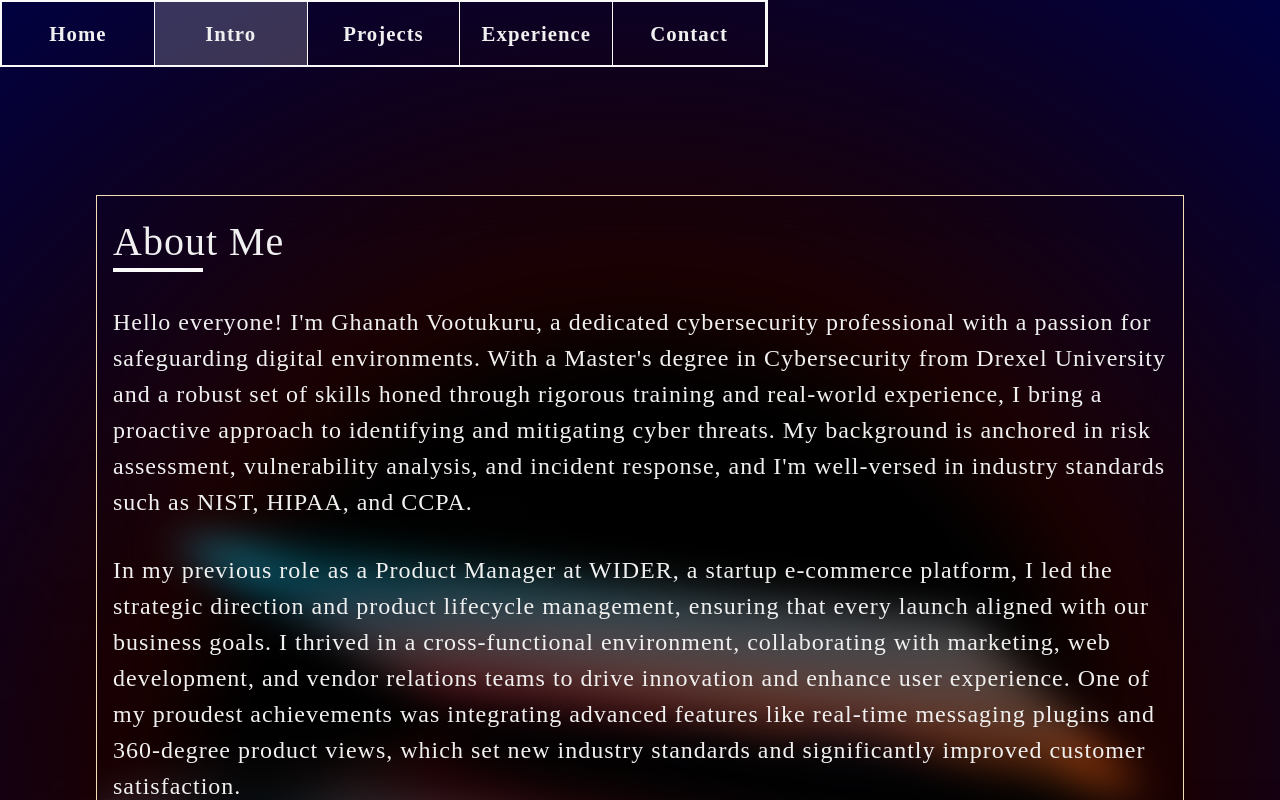
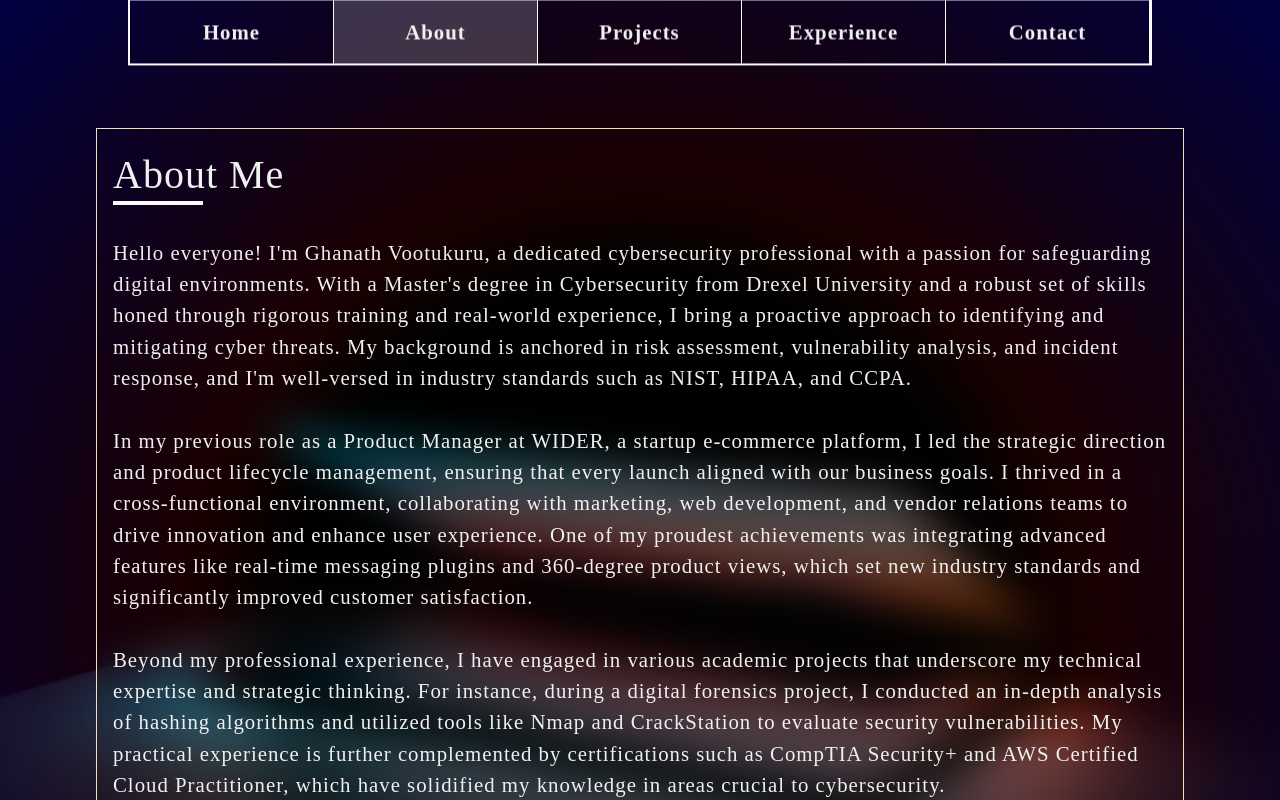
Before and after one commit to AnilKumar3494/ghanath-portfolio, a React (Vite) app: page /intro in a window 1280 px wide. Shown: the top 800 px of the page. Built offline with nearby package versions, Linux system fonts and the light colour scheme.

Commit message:
updated-navvar

```diff
--- a/src/components/NavBar.jsx
+++ b/src/components/NavBar.jsx
@@ -8,7 +8,7 @@ const NavBar = () => {
 
   const navLinks = [
     { path: "/", label: "Home" },
-    { path: "/intro", label: "Intro" },
+    { path: "/intro", label: "About" },
     { path: "/project", label: "Projects" },
 
     { path: "/experience", label: "Experience" },
@@ -22,6 +22,7 @@ const NavBar = () => {
           key={path}
           className={`nav_link ${location.pathname === path ? "active" : ""}`}
           to={path}
+          title={label}
         >
           {label}
         </Link>
--- a/src/components/container.css
+++ b/src/components/container.css
@@ -68,7 +68,7 @@ ul {
 
 .input_para {
   color: var(--text-gray);
-  font-size: var(--font-size-200);
+  font-size: var(--font-size-150);
 }
 
 .flex_col_2 {
--- a/src/components/navbarStyles.css
+++ b/src/components/navbarStyles.css
@@ -8,12 +8,21 @@
   justify-content: space-evenly;
   align-items: center;
 
-  width: 60%;
+  min-width: 80%;
+  margin: 0 auto;
+
+  position: fixed;
+  z-index: 100;
+
+  backdrop-filter: blur(10px);
+  top: 4%;
+  left: 50%;
+  transform: translate(-50%, -50%);
 }
 
 .nav_bar .nav_link {
   width: 100%;
-  padding-block: 1rem;
+  padding: 1rem 1.2rem;
   border-right: 1px solid var(--primary-white);
   text-align: center;
 
--- a/src/pages/Home.jsx
+++ b/src/pages/Home.jsx
@@ -6,20 +6,21 @@ import QuickLinks from "../components/quickLinks";
 
 const Home = () => {
   return (
+    <>
+      <NavBar className="nav_bar" />
       <div className="background_image content_align">
         <section className="landing_page_content">
           <div className="intro_text">
             <h3>Hi, I'm Ghanath Vootukuru</h3>
             <p>This would be the landing page with a short description!</p>
           </div>
-
-        <NavBar className="nav_bar" />
         </section>
 
         <section className="quick_links">
           <QuickLinks />
         </section>
       </div>
+    </>
   );
 };
 
--- a/src/pages/Intro.jsx
+++ b/src/pages/Intro.jsx
@@ -38,9 +38,7 @@ const Intro = () => {
 
   return (
     <BgImg>
-      <nav>
-        <NavBar />
-      </nav>
+      <NavBar />
 
       <section className="container">
         <div className="container_content">
--- a/src/pages/homeStyles.css
+++ b/src/pages/homeStyles.css
@@ -1,9 +1,14 @@
 h3 {
   font-size: var(--font-size-700);
 }
+
 p {
   font-size: var(--font-size-200);
   color: var(--medium-gray);
+}
+
+.home_nav_bar .nav_link.active {
+  background: rgba(255, 255, 255, 0.2);
 }
 
 .content_align {
@@ -75,7 +80,7 @@ p {
 .quick_links {
   position: absolute;
 
-  bottom: 7rem;
+  bottom: 7%;
   left: 50%;
   transform: translateX(-50%);
   -webkit-transform: translateX(-50%);
--- a/src/styles/globalStyles.css
+++ b/src/styles/globalStyles.css
@@ -6,15 +6,15 @@
 
   --bg-black: #181c1f;
 
-  --font-size-100: 1rem;
-  --font-size-125: 1.125rem;
-  --font-size-150: 1.3rem;
-  --font-size-200: 1.5rem;
-  --font-size-300: 1.8rem;
-  --font-size-400: 2.2rem;
-  --font-size-500: 2.5rem;
-  --font-size-600: 3rem;
-  --font-size-700: 4rem;
+  --font-size-100: clamp(0.875rem, 1rem + 0.25vw, 1rem);
+  --font-size-125: clamp(1rem, 1.125rem + 0.25vw, 1.125rem);
+  --font-size-150: clamp(1.125rem, 1.3rem + 0.25vw, 1.3rem);
+  --font-size-200: clamp(1.25rem, 1.5rem + 0.25vw, 1.5rem);
+  --font-size-300: clamp(1.5rem, 1.8rem + 0.25vw, 1.8rem);
+  --font-size-400: clamp(1.75rem, 2.2rem + 0.25vw, 2.2rem);
+  --font-size-500: clamp(2rem, 2.5rem + 0.25vw, 2.5rem);
+  --font-size-600: clamp(2.5rem, 3rem + 0.25vw, 3rem);
+  --font-size-700: clamp(3rem, 4rem + 0.25vw, 4rem);
 }
 
 *,
```
Lines whose indentation alone changed are shown as unchanged.
